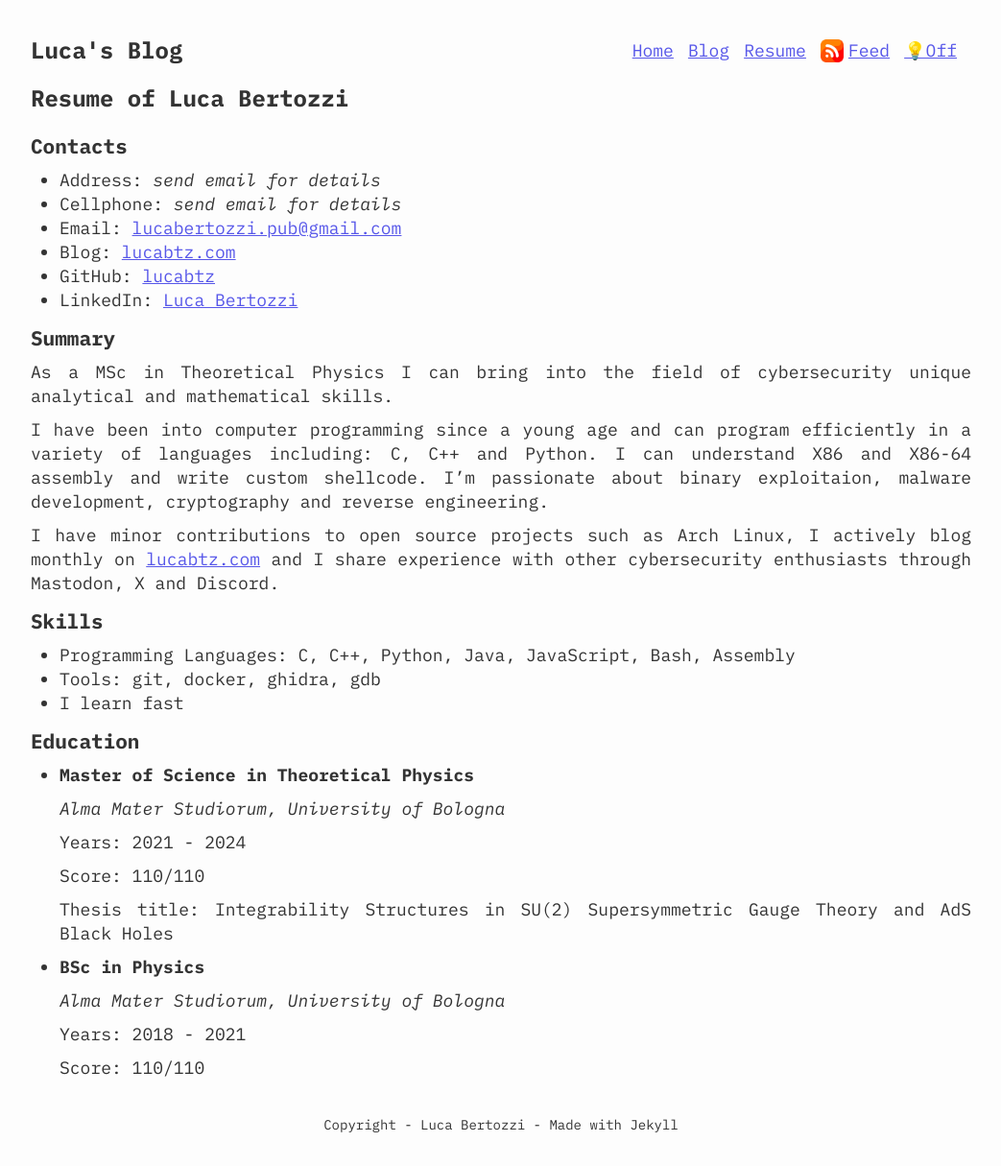
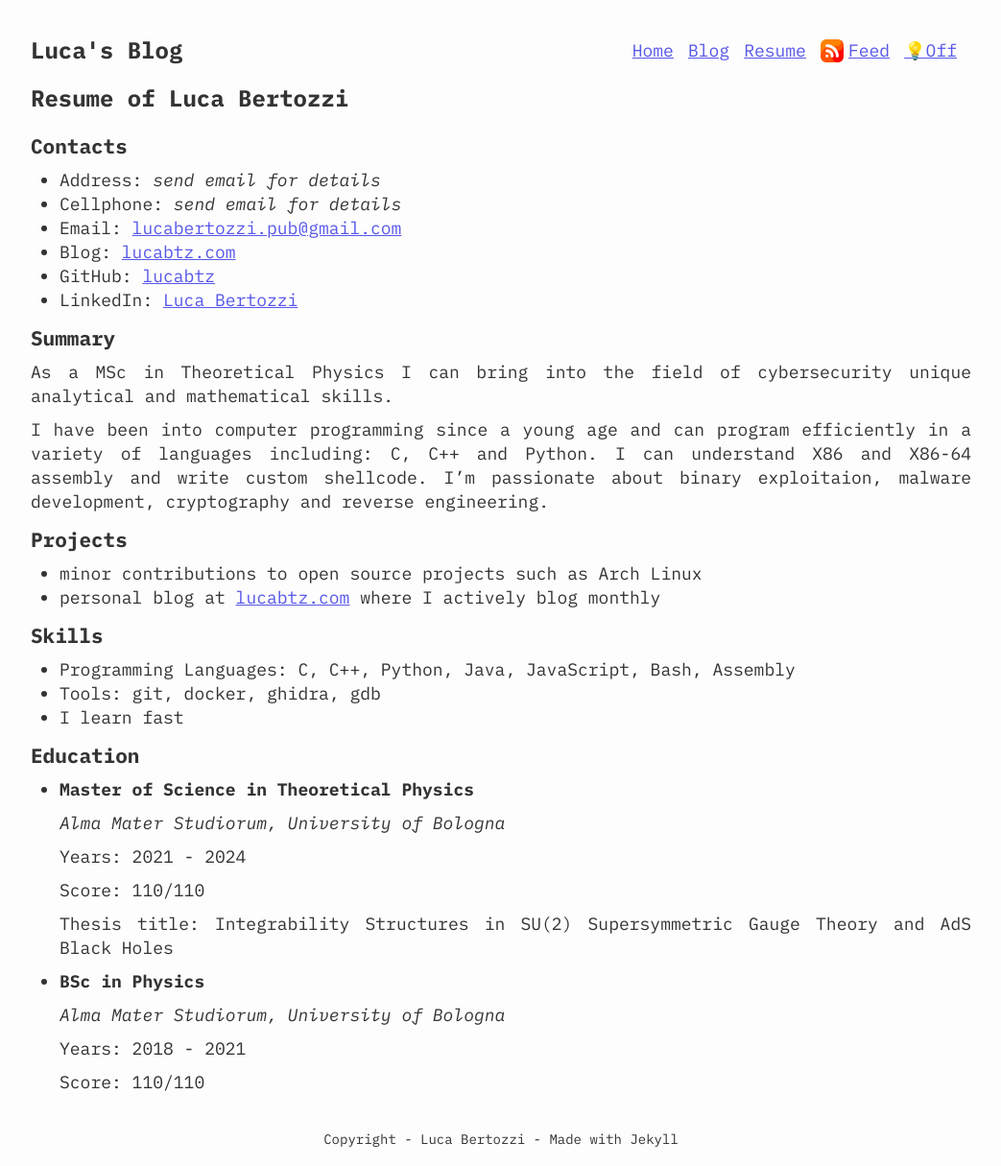
Before and after one commit to lucabtz/lucabtz.github.io, a Jekyll site: the page built from resume.md, in a window 1280 px wide. Shown: the whole page at 96% size, without its empty margins (118-1161 px from the left). Built offline with Jekyll 4.4.1, drawn with Linux system fonts in a browser that asks for light colours.

Commit message:
Modified resume

```diff
--- a/resume.md
+++ b/resume.md
@@ -18,8 +18,9 @@ I have been into computer programming since a young age and can program efficien
 Python. I can understand X86 and X86-64 assembly and write custom shellcode. I'm passionate about binary exploitaion, malware
 development, cryptography and reverse engineering.
 
-I have minor contributions to open source projects such as Arch Linux, I actively blog monthly
-on [lucabtz.com](https://lucabtz.com) and I share experience with other cybersecurity enthusiasts through Mastodon, X and Discord.
+## Projects
+- minor contributions to open source projects such as Arch Linux
+- personal blog at [lucabtz.com](https://lucabtz.com) where I actively blog monthly
 
 ## Skills
 - Programming Languages: C, C++, Python, Java, JavaScript, Bash, Assembly
```
